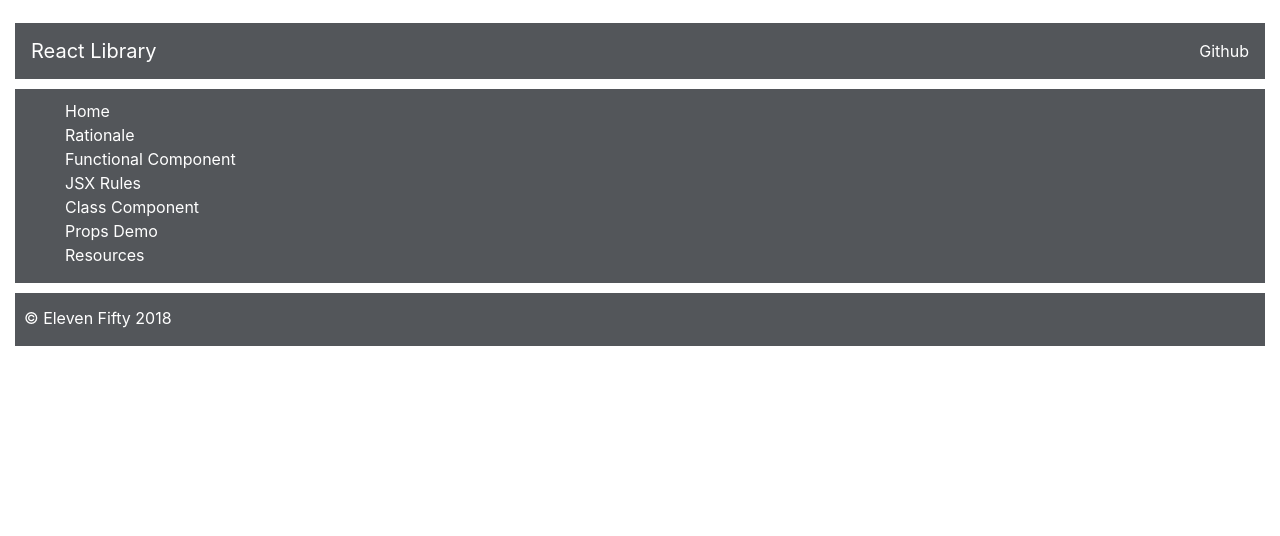
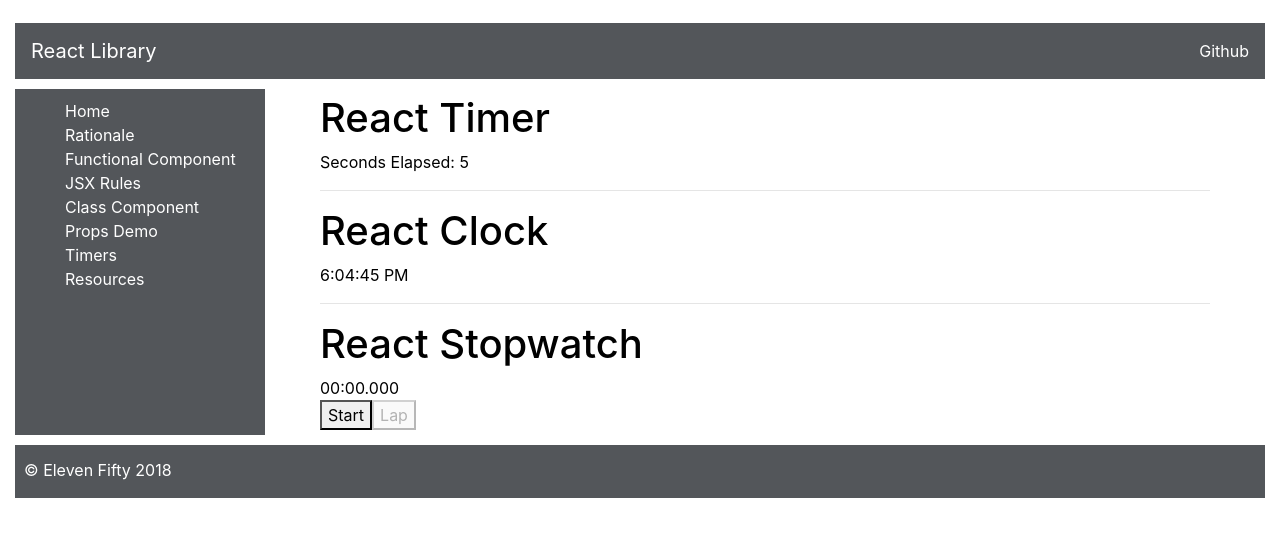
Before and after one commit to thomasmcclellan/1150-javascriptMarch2018, a React (Create React App) app in the folder 3-reactFundamentals/my-react-app/: page /timer in a window 1280 px wide. Shown: the top 536 px of the page. Built offline with nearby package versions, Linux system fonts and the light colour scheme; the HTML template or start-up script is replaced by a standard one.

Commit message:
3.8.1-timer apps

```diff
--- /dev/null
+++ b/3-reactFundamentals/my-react-app/src/components/apps/timer-apps/ClockApp.js
@@ -0,0 +1,40 @@
+import React, { Component } from 'react';
+
+export default class ClockApp extends Component {
+  constructor(props) {
+    super(props);
+    var date = this.getTimeString();
+    this.state = {
+      time: date
+    }
+  }
+
+  getTimeString() {
+    const date = new Date(Date.now()).toLocaleTimeString();
+    return date;
+  }
+
+  componentDidMount() {
+    const _this = this;
+    this.timer = setInterval(() => {
+      var date = _this.getTimeString();
+      _this.setState({
+        time: date
+      })
+    }, 1000)
+  }
+
+  componentWillUnmount() {
+    clearInterval(this.timer);
+  }
+
+  render() {
+    return (
+      <div>
+        <h1 className='section-title'>React Clock</h1>
+        {/* <h2 className='explanation'/> */}
+        <p>{ this.state.time }</p>
+      </div>
+    );
+  }
+};
--- /dev/null
+++ b/3-reactFundamentals/my-react-app/src/components/apps/timer-apps/StopWatchApp.js
@@ -0,0 +1,111 @@
+import React, { Component } from 'react';
+
+export default class Stopwatch extends Component {
+  constructor(props) {
+    super(props);
+    [ 'lap', 'update', 'reset', 'toggle' ].forEach((method) => {
+      this[method] = this[method].bind(this);
+    });
+
+    this.state = this.initialState = {
+      isRunning: false,
+      lapTimes: [],
+      timeElapsed: 0
+    };
+  }
+
+  toggle() {
+    this.setState({ isRunning: !this.state.isRunning }, () => {
+      this.state.isRunning ? this.startTimer() : clearInterval(this.timer)
+    });
+  }
+
+  lap() {
+    const { lapTimes, timeElapsed } = this.state;
+    this.setState({ lapTimes: lapTimes.concat(timeElapsed) });
+  }
+
+  reset() {
+    clearInterval(this.timer);
+    this.setState(this.initialState);
+  }
+
+  startTimer() {
+    this.startTime = Date.now();
+    this.timer = setInterval(this.update, 10);
+  }
+
+  update() {
+    const delta = Date.now() - this.startTime;
+    this.setState({ timeElapsed: this.state.timeElapsed + delta });
+    this.startTime = Date.now();
+  }
+
+  render() {
+    const { isRunning, lapTimes, timeElapsed } = this.state;
+    return (
+      <div>
+        <h1 className='section-title'>React Stopwatch</h1>
+        <TimeElapsed id='timer' timeElapsed={ timeElapsed }/>
+        <button onClick={ this.toggle }>
+          { isRunning ? 'Stop' : 'Start' }
+        </button>
+        <button
+          onClick={ isRunning ? this.lap : this.reset }
+          disabled={ !isRunning && !timeElapsed }
+        >
+          { isRunning || !timeElapsed ? 'Lap' : 'Reset' }
+        </button>
+        { lapTimes.length > 0 && <LapTimes lapTimes={ lapTimes }/> }
+      </div>
+    );
+  }
+};
+
+const TimeElapsed = (props) => {
+  const getUnits = () => {
+    const seconds = props.timeElapsed / 1000;
+    return {
+      min: Math.floor(seconds / 60).toString(),
+      sec: Math.floor(seconds % 60).toString(),
+      msec: (seconds % 1).toFixed(3).substring(2)
+    };
+  }
+
+  const leftPad = (width, n) => {
+    if ((n + '').length > width) {
+      return n;
+    }
+    const padding = new Array(width).join('0');
+    return (padding + n).slice(-width);
+  };
+  const units = getUnits();
+  return (
+    <div id={ props.id }>
+      <span>{ leftPad(2, units.min) }:</span>
+      <span>{ leftPad(2, units.sec) }.</span>
+      <span>{ units.msec }</span>
+    </div>
+  );
+}
+
+const LapTimes = (props) => {
+  const rows = props.lapTimes.map((lapTime, index) =>
+    <tr key={ ++index }>
+      <td>{ index }</td>
+      <td><TimeElapsed timeElapsed={ lapTime }/></td>
+    </tr>
+  );
+
+  return (
+    <table id='lap-times'>
+      <thead>
+        <tr>
+          <th>Lap</th>
+          <th>Time</th>
+        </tr>
+      </thead>
+      <tbody>{ rows }</tbody>
+    </table>
+  );
+};
--- /dev/null
+++ b/3-reactFundamentals/my-react-app/src/components/apps/timer-apps/TimePiecesApp.js
@@ -0,0 +1,20 @@
+import React from 'react';
+import TimerApp from './TimerApp';
+import ClockApp from './ClockApp';
+import StopWatchApp from './StopWatchApp';
+
+const TimePiecesApp = () => {
+  return (
+    <div className='main'>
+      <div className='mainDiv'>
+        <TimerApp/>
+        <hr/>
+        <ClockApp/>
+        <hr/>
+        <StopWatchApp/>
+      </div>
+    </div>
+  );
+};
+
+export default TimePiecesApp;
--- /dev/null
+++ b/3-reactFundamentals/my-react-app/src/components/apps/timer-apps/TimerApp.js
@@ -0,0 +1,33 @@
+import React, { Component } from 'react';
+
+export default class TimerApp extends Component {
+  constructor(props) {
+    super(props);
+    this.state = { secondsElapsed: 0 };
+  }
+
+  tick() {
+    this.setState((prevState) => ({
+      secondsElapsed: prevState.secondsElapsed + 1
+    }));
+  }
+
+  componentDidMount() {
+    this.interval = setInterval(() => this.tick(), 1000);
+    console.log(this.interval);
+  }
+
+  componentWillUnmount() {
+    clearInterval(this.interval);
+    console.log(this.interval);
+  }
+
+  render() {
+    return (
+      <div>
+        <h1 className='section-title'>React Timer</h1>
+        <div>Seconds Elapsed: { this.state.secondsElapsed }</div>
+      </div>
+    );
+  }
+};
--- a/3-reactFundamentals/my-react-app/src/components/site/Sidebar.js
+++ b/3-reactFundamentals/my-react-app/src/components/site/Sidebar.js
@@ -15,6 +15,7 @@ const Sidebar = () => (
         <li><Link to='/jsxrules'>JSX Rules</Link></li>
         <li><Link to='/classcomponent'>Class Component</Link></li>
         <li><Link to='/propsdemo'>Props Demo</Link></li>
+        <li><Link to='/timer'>Timers</Link></li>
         <li><Link to='/resources'>Resources</Link></li>
       </ul>
     </div>
--- a/3-reactFundamentals/my-react-app/src/components/site/_routes.js
+++ b/3-reactFundamentals/my-react-app/src/components/site/_routes.js
@@ -5,6 +5,7 @@ import FunctionalComponentDemo from '../concepts/FunctionalComponentDemo';
 import JSXRules from '../concepts/JSX/JSXRules';
 import ClassComponentDemo from '../concepts/ClassComponentDemo';
 import PropsDemo from '../concepts/PropsDemo';
+import TimePiecesApp from '../apps/timer-apps/TimePiecesApp';
 
 export const routes = [
   {
@@ -33,6 +34,11 @@ export const routes = [
     main: () => <PropsDemo/>
   },
   {
+    path: '/timer',
+    exact: true,
+    main: () => <TimePiecesApp/>
+  },
+  {
     path: '/resources',
     exact: true,
     main: () => <Resources/>
```
Also changed, not shown: 1 other file (tests, documents, lock files or other folders).
